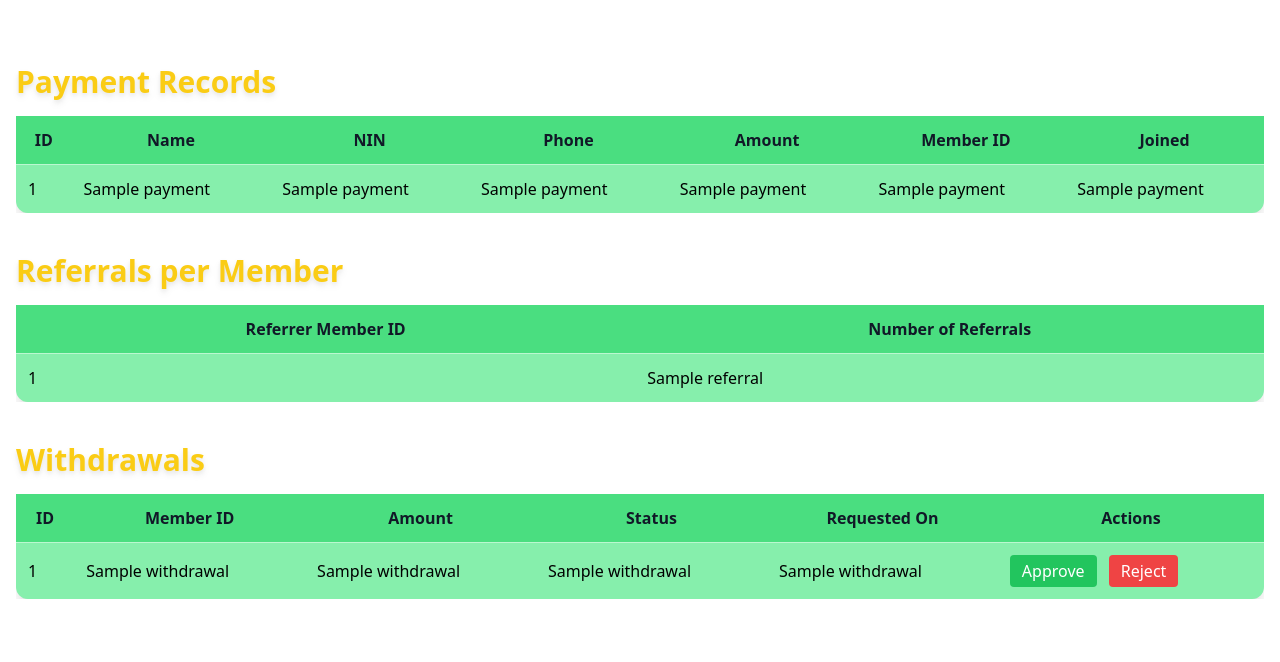
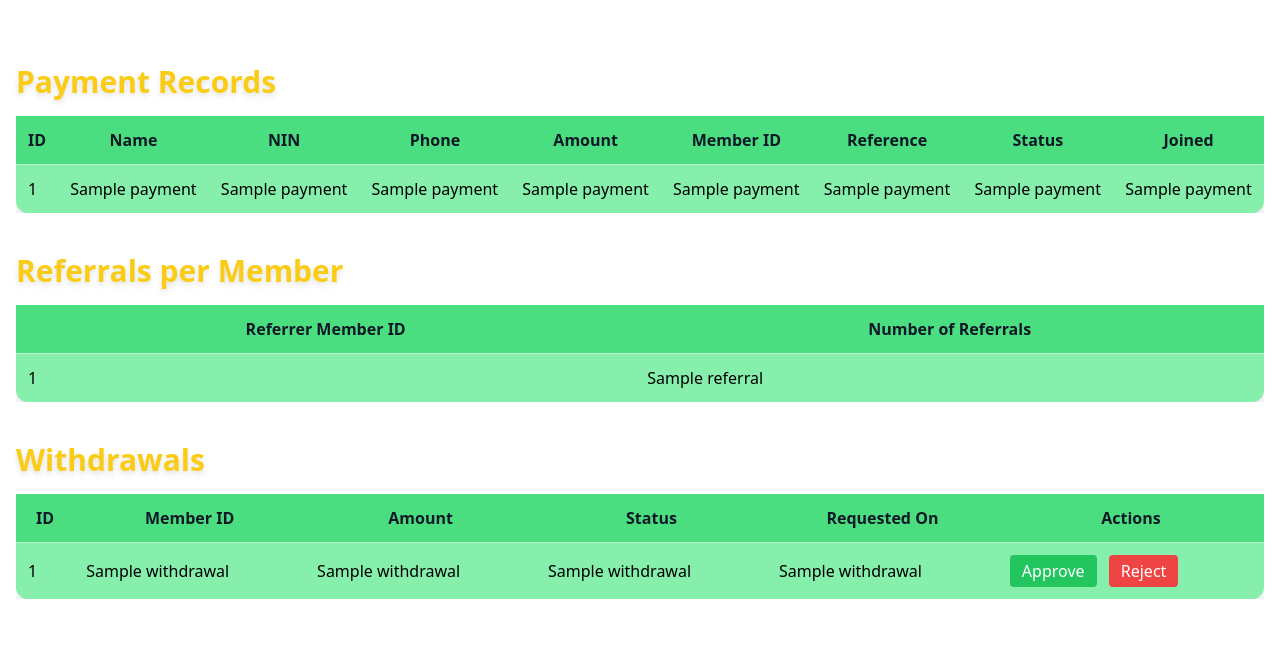
Before and after one commit to Gambredxx/Team15, a Flask app: template templates/admin.html in a window 1280 px wide. Shown: the part 160-822 px from the top of the page. Run offline with Flask 3, Linux system fonts and the light colour scheme; the template is opened without the code that fills it: most values are stand-ins (such as "Sample title", 1, 10 or a date in 2020); some libraries are stand-ins or nearby versions.

Commit message:
Update admin panel with payments and withdrawals

```diff
--- a/templates/admin.html
+++ b/templates/admin.html
@@ -42,6 +42,8 @@
                 <th class="p-3">Phone</th>
                 <th class="p-3">Amount</th>
                 <th class="p-3">Member ID</th>
+                <th class="p-3">Reference</th>
+                <th class="p-3">Status</th>
                 <th class="p-3">Joined</th>
               </tr>
             </thead>
@@ -55,6 +57,8 @@
                 <td class="p-3">{{ p[4] }}</td>
                 <td class="p-3">{{ p[5] }}</td>
                 <td class="p-3">{{ p[6] }}</td>
+                <td class="p-3">{{ p[7] }}</td>
+                <td class="p-3">{{ p[8] }}</td>
               </tr>
               {% endfor %}
             </tbody>
```
